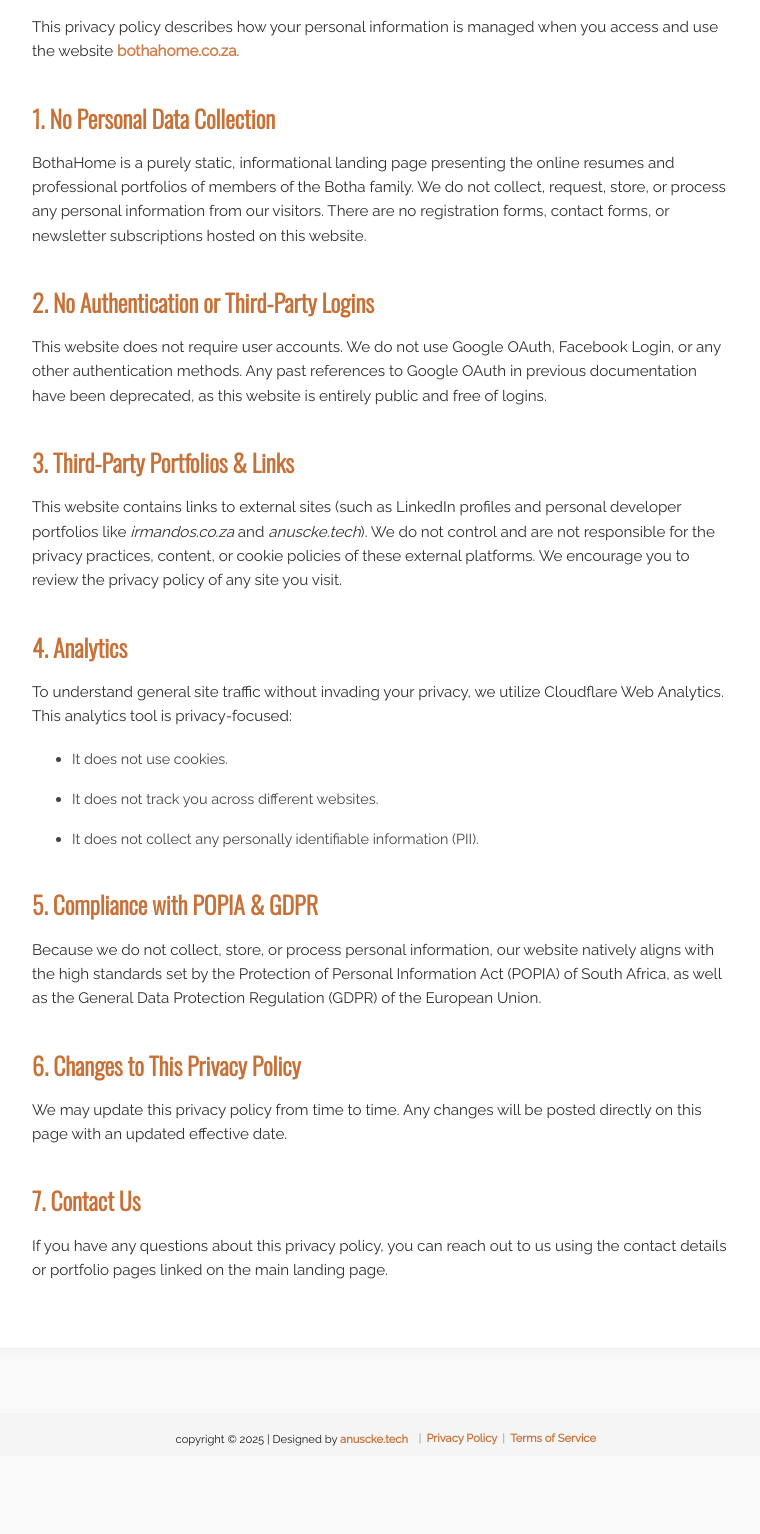
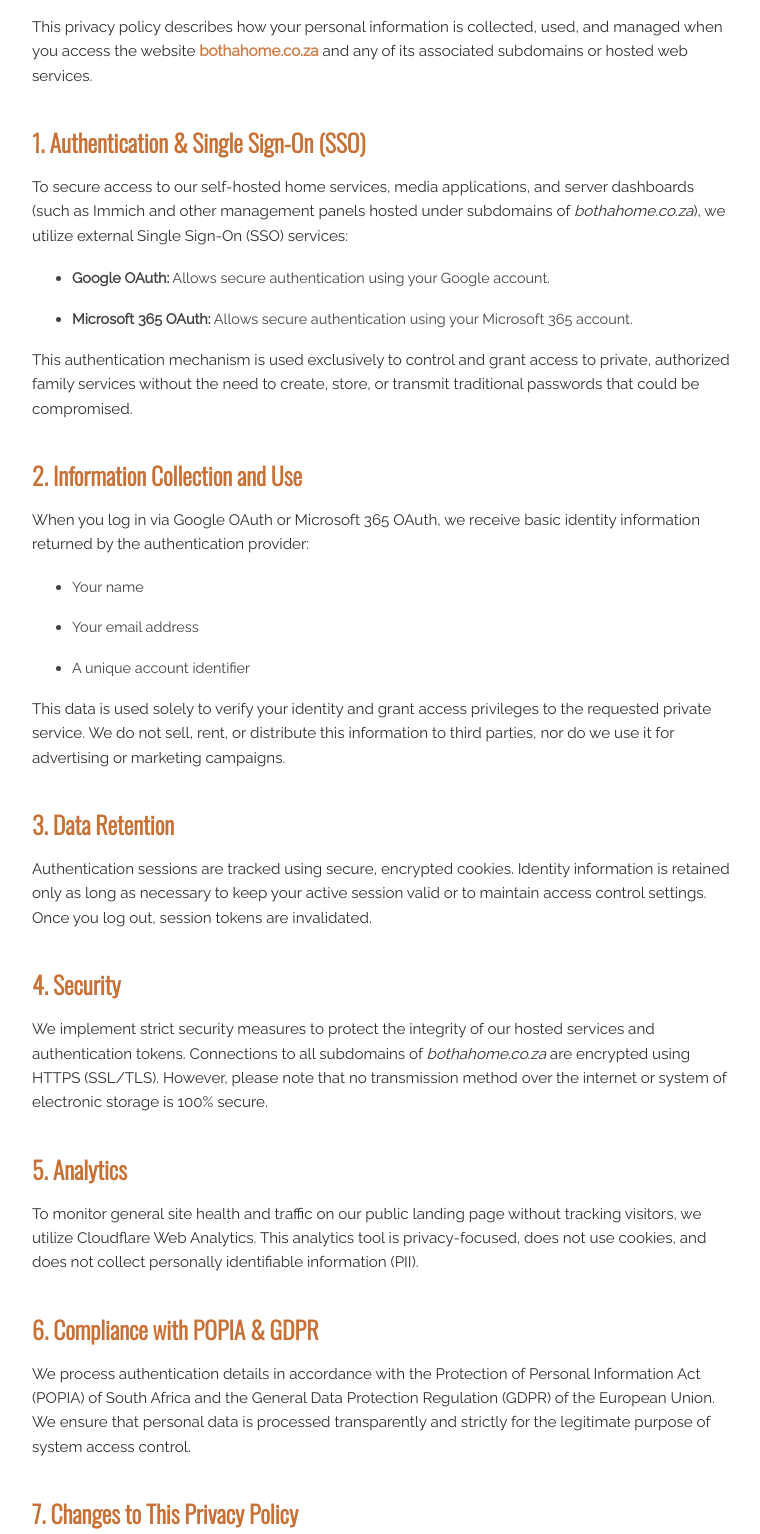
Before and after one commit to irmandos/bothahome, a website: page src/privacy-policy.html in a window 1280 px wide. Shown: the part 263-1797 px from the top of the page, without its empty margins (257-1017 px from the left). Before the commit the page ends 1751 px from the top, so only its background shows below. Drawn offline with nearby package versions, Linux system fonts and the light colour scheme.

Commit message:
Restore Google and Microsoft 365 OAuth authentication references to support self-hosted subdomain credentials

```diff
--- a/src/privacy-policy.html
+++ b/src/privacy-policy.html
@@ -4,7 +4,7 @@
     <title>BothaHome | Privacy Policy</title>
     <meta charset="utf-8">
     <meta name="viewport" content="width=device-width, initial-scale=1">
-    <meta name="description" content="Privacy Policy for BothaHome portfolio hub.">
+    <meta name="description" content="Privacy Policy for BothaHome portfolio hub and authenticated services.">
 
     <!-- Google Fonts Preconnections -->
     <link rel="preconnect" href="https://fonts.googleapis.com">
@@ -40,33 +40,43 @@
 
         <h1>Privacy Policy</h1>
         <p><strong>Effective Date:</strong> June 28, 2026</p>
-        <p>This privacy policy describes how your personal information is managed when you access and use the website <a href="https://bothahome.co.za">bothahome.co.za</a>.</p>
+        <p>This privacy policy describes how your personal information is collected, used, and managed when you access the website <a href="https://bothahome.co.za">bothahome.co.za</a> and any of its associated subdomains or hosted web services.</p>
 
-        <h2>1. No Personal Data Collection</h2>
-        <p>BothaHome is a purely static, informational landing page presenting the online resumes and professional portfolios of members of the Botha family. We do not collect, request, store, or process any personal information from our visitors. There are no registration forms, contact forms, or newsletter subscriptions hosted on this website.</p>
+        <h2>1. Authentication & Single Sign-On (SSO)</h2>
+        <p>To secure access to our self-hosted home services, media applications, and server dashboards (such as Immich and other management panels hosted under subdomains of <em>bothahome.co.za</em>), we utilize external Single Sign-On (SSO) services:
+        </p>
+        <ul>
+            <li><strong>Google OAuth:</strong> Allows secure authentication using your Google account.</li>
+            <li><strong>Microsoft 365 OAuth:</strong> Allows secure authentication using your Microsoft 365 account.</li>
+        </ul>
+        <p>This authentication mechanism is used exclusively to control and grant access to private, authorized family services without the need to create, store, or transmit traditional passwords that could be compromised.</p>
 
-        <h2>2. No Authentication or Third-Party Logins</h2>
-        <p>This website does not require user accounts. We do not use Google OAuth, Facebook Login, or any other authentication methods. Any past references to Google OAuth in previous documentation have been deprecated, as this website is entirely public and free of logins.</p>
+        <h2>2. Information Collection and Use</h2>
+        <p>When you log in via Google OAuth or Microsoft 365 OAuth, we receive basic identity information returned by the authentication provider:</p>
+        <ul>
+            <li>Your name</li>
+            <li>Your email address</li>
+            <li>A unique account identifier</li>
+        </ul>
+        <p>This data is used solely to verify your identity and grant access privileges to the requested private service. We do not sell, rent, or distribute this information to third parties, nor do we use it for advertising or marketing campaigns.</p>
 
-        <h2>3. Third-Party Portfolios & Links</h2>
-        <p>This website contains links to external sites (such as LinkedIn profiles and personal developer portfolios like <em>irmandos.co.za</em> and <em>anuscke.tech</em>). We do not control and are not responsible for the privacy practices, content, or cookie policies of these external platforms. We encourage you to review the privacy policy of any site you visit.</p>
+        <h2>3. Data Retention</h2>
+        <p>Authentication sessions are tracked using secure, encrypted cookies. Identity information is retained only as long as necessary to keep your active session valid or to maintain access control settings. Once you log out, session tokens are invalidated.</p>
 
-        <h2>4. Analytics</h2>
-        <p>To understand general site traffic without invading your privacy, we utilize Cloudflare Web Analytics. This analytics tool is privacy-focused:</p>
-        <ul>
-            <li>It does not use cookies.</li>
-            <li>It does not track you across different websites.</li>
-            <li>It does not collect any personally identifiable information (PII).</li>
-        </ul>
+        <h2>4. Security</h2>
+        <p>We implement strict security measures to protect the integrity of our hosted services and authentication tokens. Connections to all subdomains of <em>bothahome.co.za</em> are encrypted using HTTPS (SSL/TLS). However, please note that no transmission method over the internet or system of electronic storage is 100% secure.</p>
 
-        <h2>5. Compliance with POPIA & GDPR</h2>
-        <p>Because we do not collect, store, or process personal information, our website natively aligns with the high standards set by the Protection of Personal Information Act (POPIA) of South Africa, as well as the General Data Protection Regulation (GDPR) of the European Union.</p>
+        <h2>5. Analytics</h2>
+        <p>To monitor general site health and traffic on our public landing page without tracking visitors, we utilize Cloudflare Web Analytics. This analytics tool is privacy-focused, does not use cookies, and does not collect personally identifiable information (PII).</p>
 
-        <h2>6. Changes to This Privacy Policy</h2>
-        <p>We may update this privacy policy from time to time. Any changes will be posted directly on this page with an updated effective date.</p>
+        <h2>6. Compliance with POPIA & GDPR</h2>
+        <p>We process authentication details in accordance with the Protection of Personal Information Act (POPIA) of South Africa and the General Data Protection Regulation (GDPR) of the European Union. We ensure that personal data is processed transparently and strictly for the legitimate purpose of system access control.</p>
 
-        <h2>7. Contact Us</h2>
-        <p>If you have any questions about this privacy policy, you can reach out to us using the contact details or portfolio pages linked on the main landing page.</p>
+        <h2>7. Changes to This Privacy Policy</h2>
+        <p>We may update this privacy policy from time to time to reflect changes in our hosted services. We will notify you of changes by updating the effective date at the top of this page.</p>
+
+        <h2>8. Contact Us</h2>
+        <p>If you have any questions about this privacy policy, please contact us using the information provided on the main page.</p>
     </div>
 
     <!--FOOTER-->
```
Also changed, not shown: src/terms-of-service.html (+25 -19 lines).
